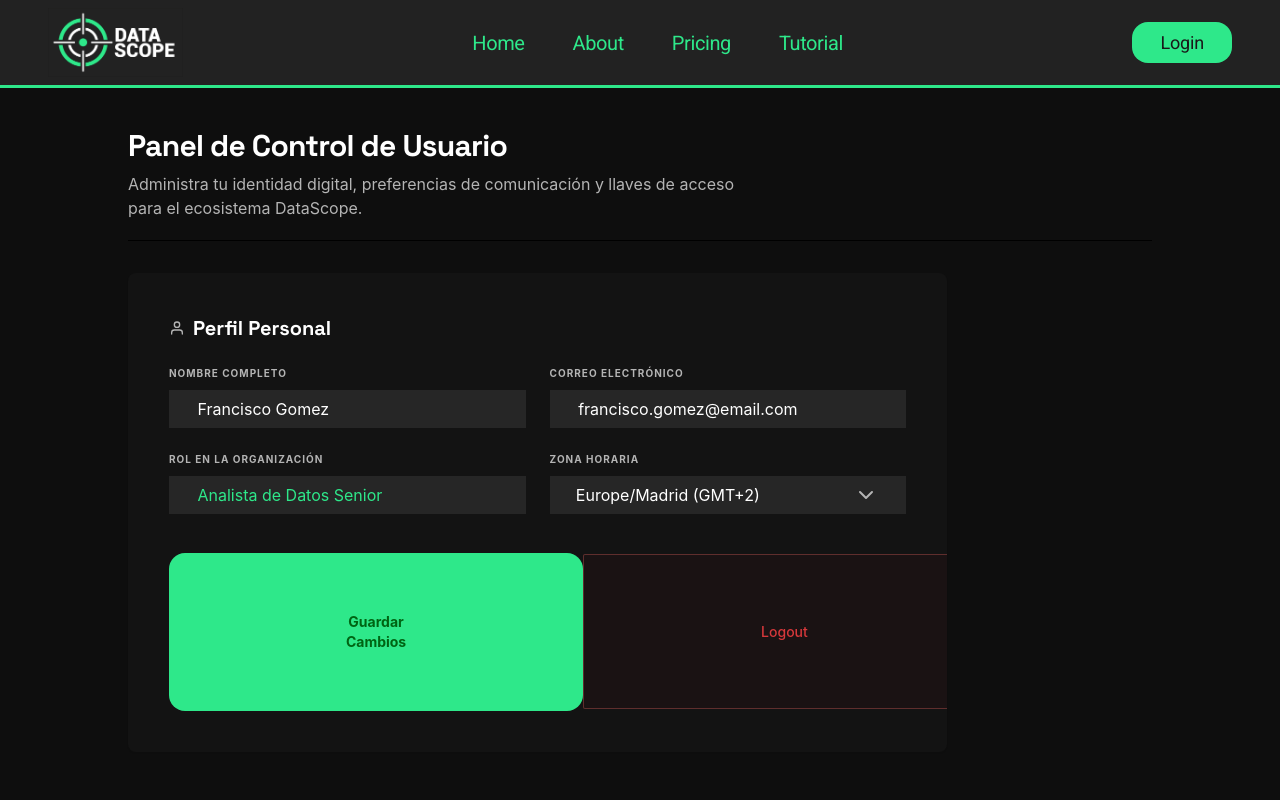
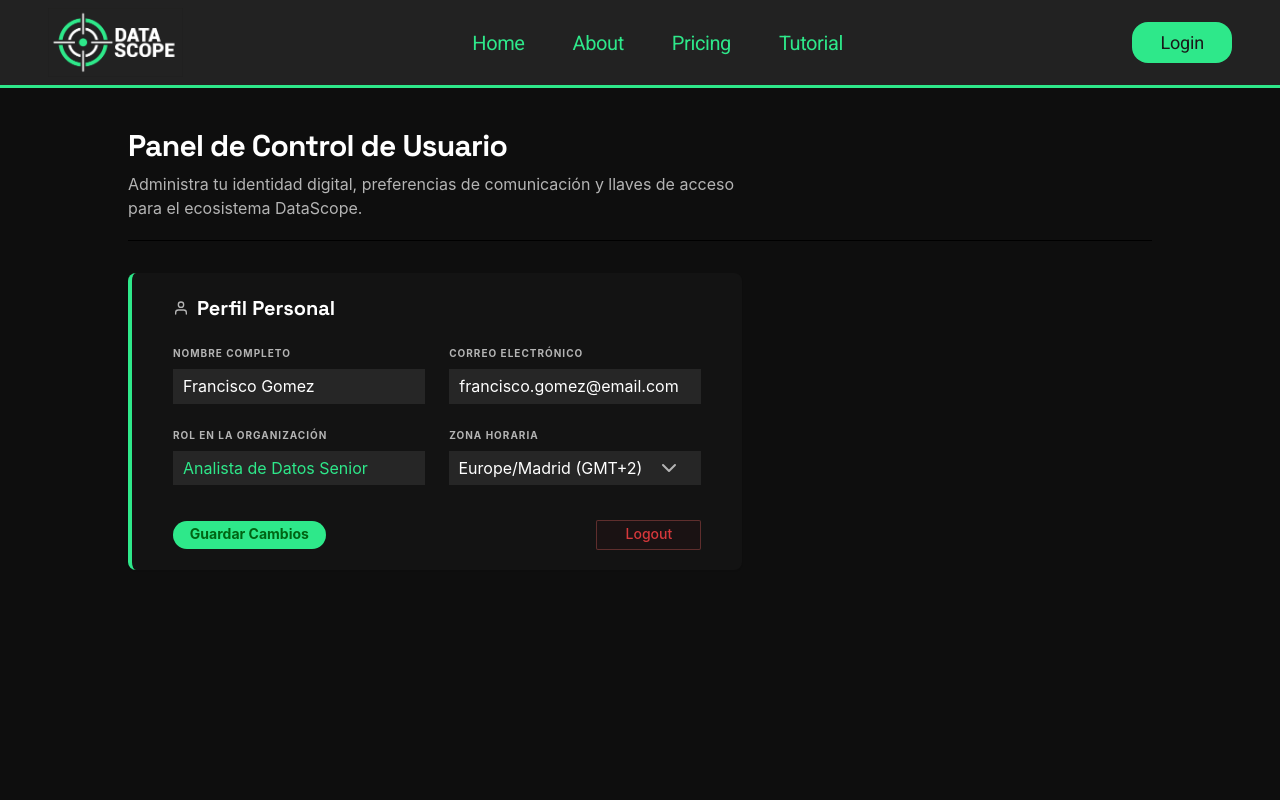
Before and after one commit to ElianUlman/DataScope, a React (Vite) app in the folder WEB/: page /perfil in a window 1280 px wide. Shown: the top 800 px of the page. Built offline with nearby package versions, Linux system fonts and the light colour scheme.

Commit message:
Termine el css del perfil

```diff
--- a/WEB/src/layouts/Header.jsx
+++ b/WEB/src/layouts/Header.jsx
@@ -55,12 +55,12 @@ const Header = () => {
                         <Link to="/perfil" className="header__profile-link">
                             <img
                                 className="header__profile-img"
-                                src={user.url && user.url.trim() !== "" ? user.url : perfilGenerico}
+                                src={user.userurl && user.userurl.trim() !== "" ? user.userurl : perfilGenerico}
                                 alt="Foto de perfil"
                             />
 
                             <p className="header__profile-text">
-                                {user?.name?.trim() ? user.name : 'user'}
+                                {user?.username?.trim() ? user.username : 'user'}
                             </p>
 
                         </Link>
--- a/WEB/src/pages/Perfil.css
+++ b/WEB/src/pages/Perfil.css
@@ -1,4 +1,3 @@
-/* ── Tokens ──────────────────────────────────────────────── */
 :root {
   --color-bg:          #0e0e0e;
   --color-card:        #131313;
@@ -18,7 +17,6 @@
   --font-body:    'Inter', sans-serif;
 }
 
-/* ── Page Layout ─────────────────────────────────────────── */
 .perfil-page {
   min-height: 100vh;
   background: linear-gradient(90deg, var(--color-bg) 0%, var(--color-bg) 100%); /* Linear-gradient para un fondo sólido, pero permite futuras mejoras con degradados */
@@ -30,7 +28,6 @@
   box-sizing: border-box;
 }
 
-/* ── Page Header ─────────────────────────────────────────── */
 .perfil-header {
   display: flex;
   flex-direction: column;
@@ -60,38 +57,24 @@
   max-width: 60%;
 }
 
-/* ── Grid ────────────────────────────────────────────────── */
 .perfil-grid {
   width: 100%;
 }
 
-/* ── Profile Card ────────────────────────────────────────── */
 .perfil-card {
   position: relative;
   background: var(--color-card);
   border-radius: 8px;
-  padding: 4%;
+  padding: 2% 4%;
   display: flex;
   flex-direction: column;
   gap: 24px;
   overflow: hidden;
   box-shadow: 0px 1px 2px 0px rgba(0, 0, 0, 0.05);
-  max-width: 80%;
+  max-width: 60%;
+  border-left: 4px solid var(--color-accent);
 }
 
-/* green left accent bar */
-.card-accent-bar {
-  position: absolute;
-  top: 0;
-  left: 0;
-  bottom: 0;
-  width: 4%;
-  background: var(--color-accent);
-  opacity: 0.5;
-  border-radius: 8px 0 0 8px;
-}
-
-/* ── Card Heading ────────────────────────────────────────── */
 .card-heading {
   display: flex;
   align-items: center;
@@ -117,7 +100,6 @@
   white-space: nowrap;
 }
 
-/* ── Form Grid ───────────────────────────────────────────── */
 .form-grid {
   display: grid;
   grid-template-columns: repeat(2, 1fr);
@@ -141,7 +123,6 @@
   color: var(--color-muted);
 }
 
-/* underline input style */
 .form-input {
   background: var(--color-surface);
   border-bottom: 1px solid var(--color-border);
@@ -160,13 +141,12 @@
   font-size: 16px;
   line-height: 24px;
   color: var(--color-text);
-  padding-left: 8%;
+  padding-left: 4%;
   white-space: nowrap;
   overflow: hidden;
   text-overflow: ellipsis;
 }
 
-/* role badge */
 .form-role-badge {
   background: var(--color-surface);
   border-bottom: 1px solid var(--color-border);
@@ -185,13 +165,12 @@
   font-size: 16px;
   line-height: 24px; /* Line-height para asegurar que el texto esté centrado verticalmente dentro del badge */
   color: var(--color-accent);
-  padding-left: 8%;
+  padding-left: 4%;
   white-space: nowrap;
   overflow: hidden; /* Asegura que el texto no se desborde del contenedor */
   text-overflow: ellipsis; /* Agrega puntos suspensivos si el texto es demasiado largo para el contenedor */
 }
 
-/* select variant */
 .form-select {
   justify-content: space-between;
   padding-right: 8%;
@@ -204,7 +183,6 @@
   flex-shrink: 0;
 }
 
-/* ── Card Actions ────────────────────────────────────────── */
 .card-actions {
   display: flex;
   align-items: center;
@@ -213,15 +191,14 @@
   width: 100%;
 }
 
-/* Save button */
 .btn-save {
   background: var(--color-accent);
   color: var(--color-role-text);
   font-family: var(--font-body);
   font-weight: 700;
   font-size: 14px;
-  line-height: 20px;
-  padding: 8% 24%;
+  line-height: 20%;
+  padding: calc(9 / 375 * 100%)  calc(12 / 375* 100%);
   border: none;
   border-radius: 16px;
   cursor: pointer;
@@ -232,15 +209,14 @@
   opacity: 0.85;
 }
 
-/* Logout button */
 .btn-logout {
   background: var(--color-danger-bg);
   color: var(--color-danger);
   font-family: var(--font-body);
   font-weight: 500;
   font-size: 14px;
-  line-height: 20px;
-  padding: 9% 24%;
+  line-height: 20%;
+  padding: calc(9 / 375 * 100%)  calc(20 / 375* 100%);
   border: 1px solid var(--color-danger-border);
   border-radius: 2px;
   cursor: pointer;
--- a/WEB/src/pages/Perfil.jsx
+++ b/WEB/src/pages/Perfil.jsx
@@ -58,7 +58,7 @@ export default function Perfil() {
                         <div className="form-field">
                             <label className="form-label">NOMBRE COMPLETO</label>
                             <div className="form-input">
-                                <span>{user?.name || "Francisco Gomez"}</span>
+                                <span>{user?.username || "Francisco Gomez"}</span>
                             </div>
                         </div>
 
@@ -72,14 +72,14 @@ export default function Perfil() {
                         <div className="form-field">
                             <label className="form-label">ROL EN LA ORGANIZACIÓN</label>
                             <div className="form-role-badge">
-                                <span>{user?.role || "Analista de Datos Senior"}</span>
+                                <span>{user?.userrole || "Analista de Datos Senior"}</span>
                             </div>
                         </div>
 
                         <div className="form-field">
                             <label className="form-label">ZONA HORARIA</label>
                             <div className="form-input form-select">
-                                <span>{user?.timezone || "Europe/Madrid (GMT+2)"}</span>
+                                <span>{user?.usertimezone || "Europe/Madrid (GMT+2)"}</span>
                                 <svg className="select-chevron" width="24" height="24" viewBox="0 0 24 24" fill="none" stroke="currentColor" strokeWidth="2" strokeLinecap="round" strokeLinejoin="round">
                                     <polyline points="6 9 12 15 18 9" />
                                 </svg>
```
